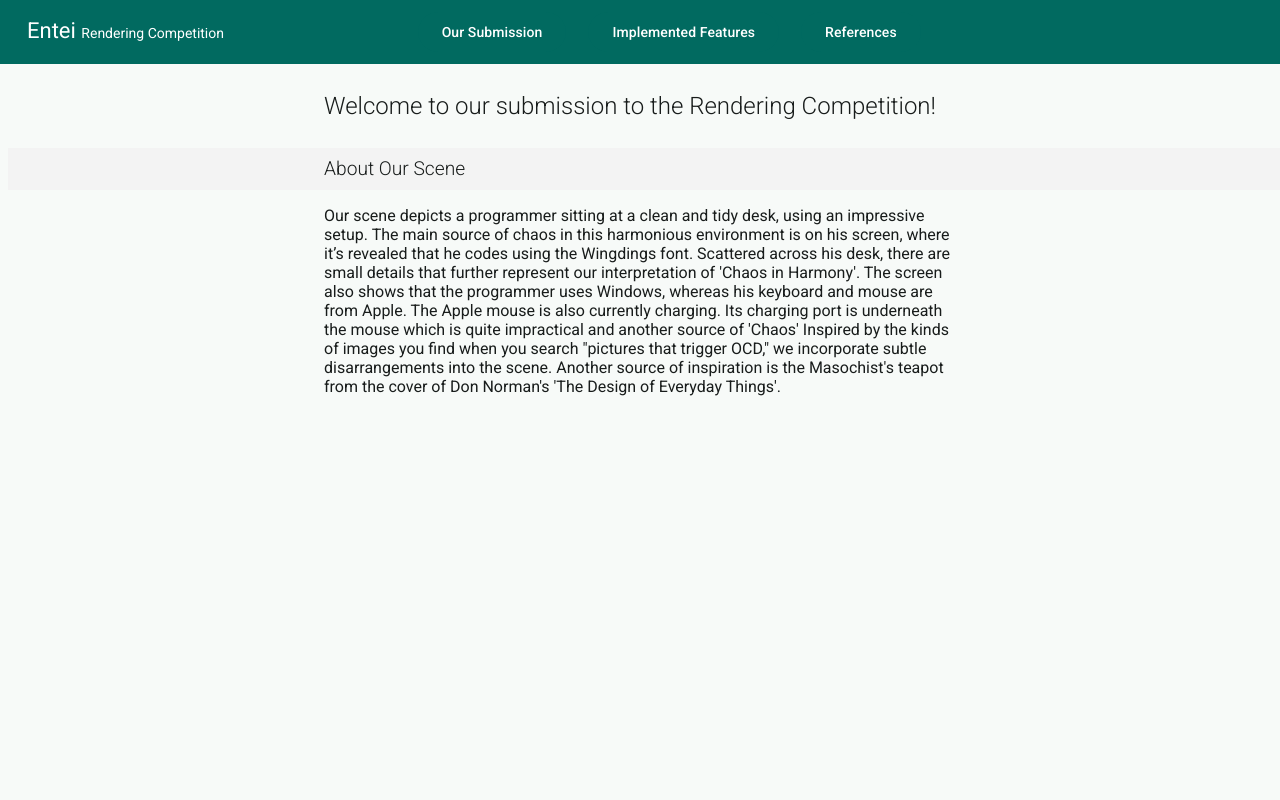
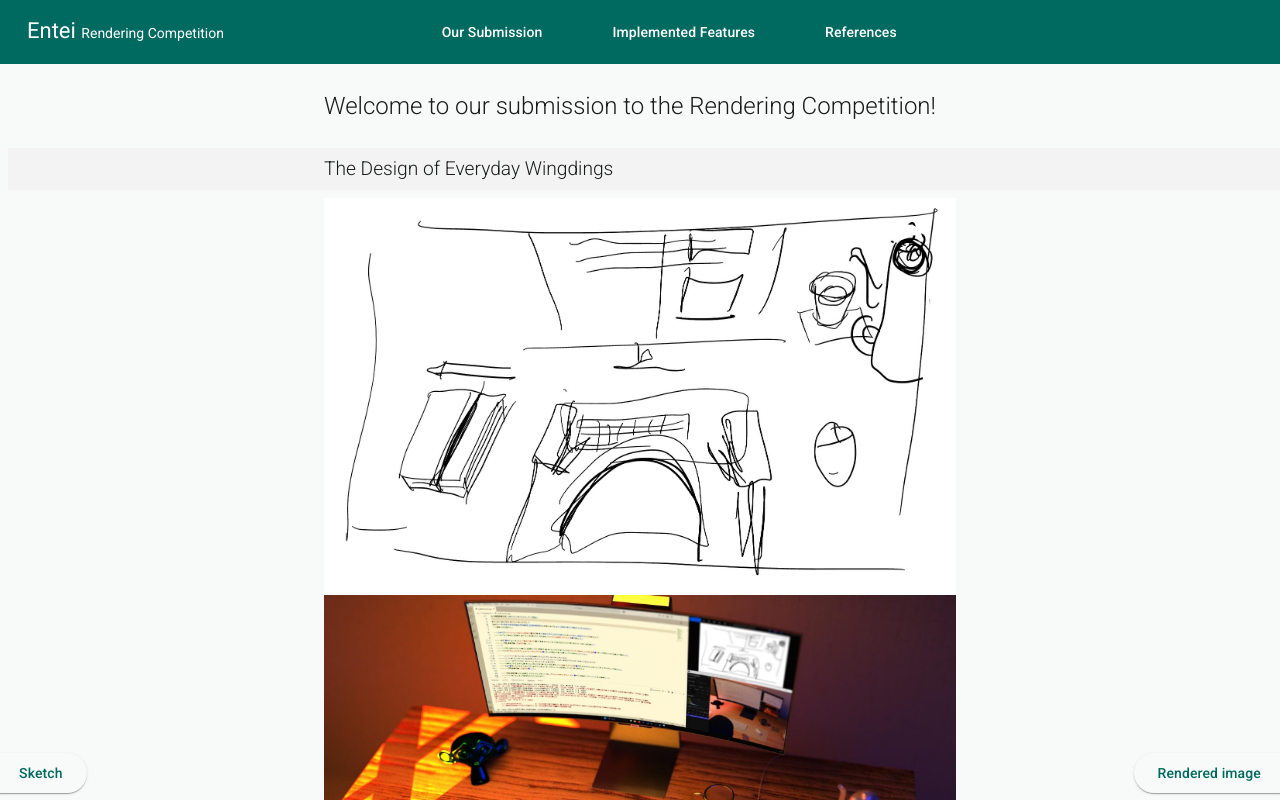
Before and after one commit to ninjafail/rendering-competition, an Angular app: page / in a window 1280 px wide. Built offline with nearby package versions, Linux system fonts and the light colour scheme.

Commit message:
Add content to submission page

```diff
--- a/src/app/submission/submission.component.html
+++ b/src/app/submission/submission.component.html
@@ -2,20 +2,44 @@
     <h2>Welcome to our submission to the Rendering Competition!</h2>
 </div>
 
+<app-section title="The Design of Everyday Wingdings">
+    <app-figure firstSrc="sketch.jpeg" firstCaption="Sketch" secondSrc="final.jpeg" secondCaption="Rendered image">
+        <!--TODO: final image-->
+        From idea to reality
+    </app-figure>
+
+</app-section>
+
 <app-section title="About Our Scene">
     <p>
         Our scene depicts a programmer sitting at a clean and tidy desk, using an impressive setup.
-        The main source of chaos in this harmonious environment is on his screen, where it’s revealed that he codes
-        using
-        the Wingdings font.
-        Scattered across his desk, there are small details that further represent our interpretation of 'Chaos in
-        Harmony'.
-        The screen also shows that the programmer uses Windows, whereas his keyboard and mouse are from Apple.
+        This is supposed to represent the 'Harmony'.
+        We incorporate many small disarrangements into the scene to represent the 'Chaos in Harmony'.
+        In the following we describe them in detail, maybe you can look for them for yourself and check afterwards how
+        many of them you found?
+    </p>
+    <p>
+        The first source of 'Chaos' in this harmonious environment is on their screen, where it's revealed that they
+        code using the Wingdings font.
+        The screen also shows that the programmer uses Windows, whereas their keyboard and mouse are from Apple.
         The Apple mouse is also currently charging.
-        Its charging port is underneath the mouse which is quite impractical and another source of 'Chaos'
-        Inspired by the kinds of images you find when you search "pictures that trigger OCD," we incorporate subtle
-        disarrangements into the scene.
-        Another source of inspiration is the Masochist's teapot from the cover of Don Norman's 'The Design of Everyday
+        Its charging port is underneath the mouse which is quite impractical and another source of 'Chaos'.
+        The coaster for the mug on the table has a pattern that is broken at one place.
+        This is inspired by the kinds of images you find when you search 'pictures that trigger OCD'.
+        It is also infuriating for some people that the mug is placed right beside the coaster instead of on top of
+        it.
+        For the teapot we use the Masochist's teapot from the cover of Don Norman's 'The Design of Everyday
         Things'.
     </p>
+    <p>
+        These are all the disarrangements, how many did you notice?
+        Furthermore, we added a few small easter eggs into the scene.
+        On the top right of our screen you can see the very first sketch of our scene.
+        Below it there is a rendered image of the scene.
+        This gives the illusion that the image shows us working on the rendering competition.
+        Placed on the left of the monitor there is a little paperweight/sculpture of the blender monkey.
+    </p>
+    <p>
+        This is all, we hope you like it!
+    </p>
 </app-section>
--- a/src/app/submission/submission.component.ts
+++ b/src/app/submission/submission.component.ts
@@ -1,9 +1,10 @@
 import { CUSTOM_ELEMENTS_SCHEMA, Component } from '@angular/core';
 import { SectionComponent } from '../components/section/section.component';
+import { FigureComponent } from '../components/figure/figure.component';
 
 @Component({
   selector: 'app-submission',
-  imports: [SectionComponent],
+  imports: [SectionComponent, FigureComponent],
   templateUrl: './submission.component.html',
   styleUrl: './submission.component.scss'
 })
```
Also changed, not shown: public/final.jpeg (added), public/sketch.jpeg (added).
